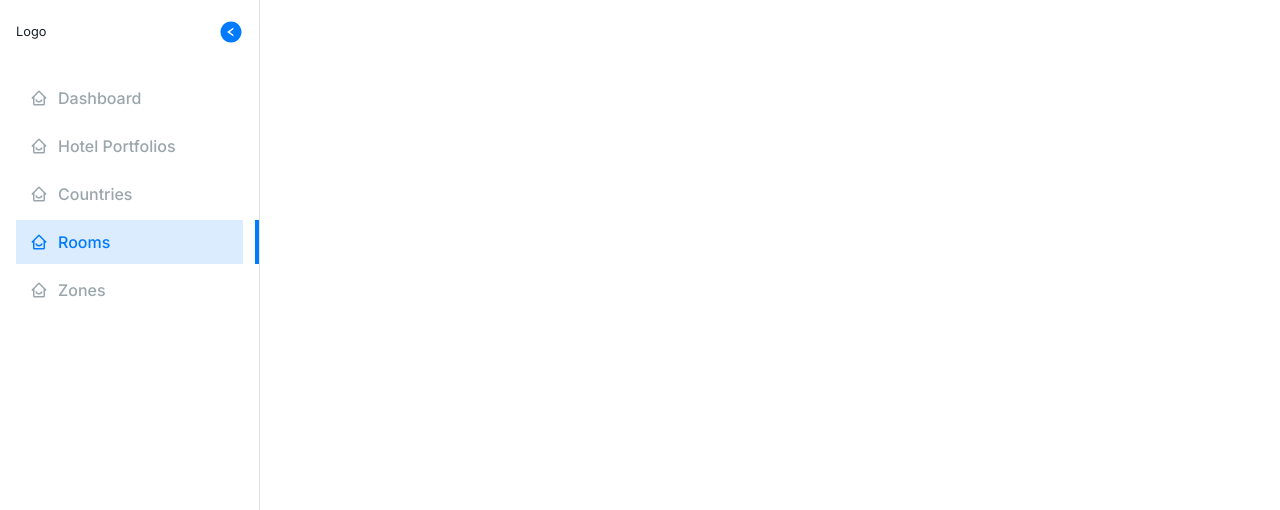
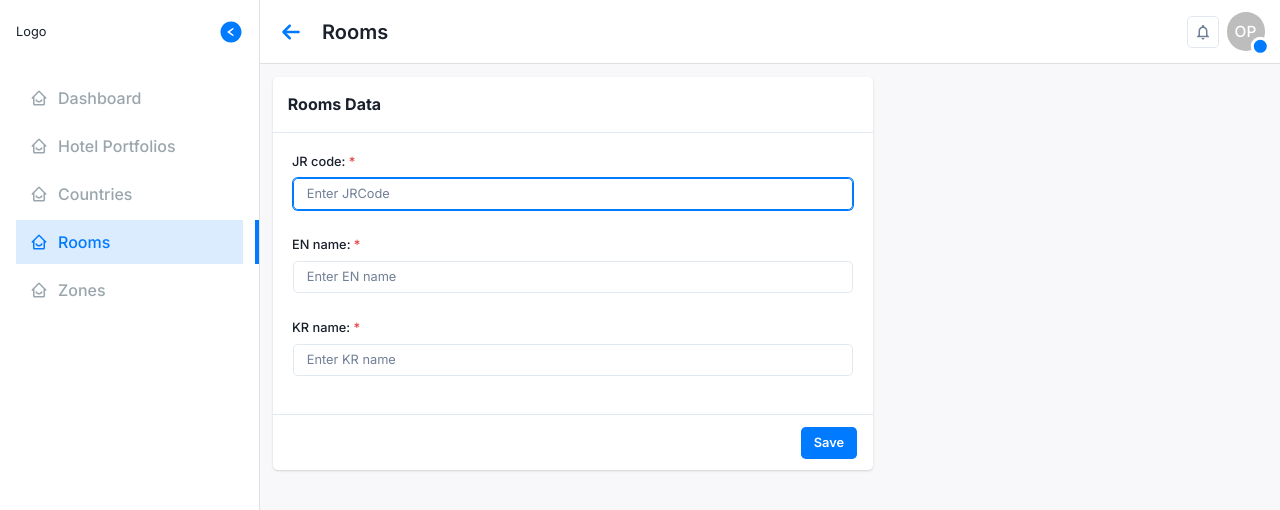
Before and after one commit to Salohidd1n/hotelbeds-admin, a React (Vite) app: page /rooms/1 in a window 1280 px wide. Shown: the top 510 px of the page. Built offline with nearby package versions, Linux system fonts and the light colour scheme; no server answers; what mobx-persist-store would draw is missing.

Commit message:
create room

```diff
--- a/src/modules/Rooms/Detail/index.jsx
+++ b/src/modules/Rooms/Detail/index.jsx
@@ -1,3 +1,136 @@
-export default function RoomDetailPage() {
-	return <div></div>;
-}
+import { Button, Heading } from '@chakra-ui/react';
+import { useForm } from 'react-hook-form';
+import { useNavigate, useParams } from 'react-router-dom';
+import BackButton from '../../../components/BackButton';
+import FormRow from '../../../components/FormElements/FormRow';
+import FormInput from '../../../components/FormElements/Input/FormInput';
+import Header, {
+	HeaderExtraSide,
+	HeaderLeftSide,
+	HeaderTitle,
+} from '../../../components/Header';
+import SimpleLoader from '../../../components/Loaders/SimpleLoader';
+import NotificationMenu from '../../../components/NotificationMenu';
+import { Page } from '../../../components/Page';
+import PageCard, {
+	PageCardFooter,
+	PageCardForm,
+	PageCardHeader,
+} from '../../../components/PageCard';
+import ProfileMenu from '../../../components/ProfileMenu';
+import useCustomToast from '../../../hooks/useCustomToast';
+import {
+	useGetRoomsById,
+	useRoomsCreate,
+	useRoomsUpdate,
+} from 'services/room.service';
+
+const RoomDetailPage = () => {
+	const navigate = useNavigate();
+	const { id } = useParams();
+	const { successToast } = useCustomToast();
+
+	const { control, reset, handleSubmit } = useForm({
+		defaultValues: {
+			user_type: 1,
+		},
+	});
+
+	const { isLoading } = useGetRoomsById({
+		id,
+		queryParams: {
+			cacheTime: false,
+			enabled: Boolean(id),
+			onSuccess: reset,
+		},
+	});
+
+	const { mutate: createUser, isLoading: createLoading } = useRoomsCreate({
+		onSuccess: () => {
+			successToast();
+			navigate(-1);
+		},
+	});
+	const { mutate: updateUser, isLoading: updateLoading } = useRoomsUpdate({
+		onSuccess: () => {
+			successToast();
+			navigate(-1);
+		},
+	});
+
+	const onSubmit = (values) => {
+		if (!id) createUser(values);
+		else {
+			updateUser({
+				id,
+				data: values,
+			});
+		}
+	};
+
+	if (isLoading) return <SimpleLoader h="100vh" />;
+
+	return (
+		<form onSubmit={handleSubmit(onSubmit)}>
+			<Header>
+				<HeaderLeftSide>
+					<BackButton />
+					<HeaderTitle>Rooms</HeaderTitle>
+				</HeaderLeftSide>
+				<HeaderExtraSide>
+					<NotificationMenu />
+					<ProfileMenu />
+				</HeaderExtraSide>
+			</Header>
+
+			<Page p={4} h="calc(100vh - 56px)">
+				<PageCard w={600}>
+					<PageCardHeader>
+						<HeaderLeftSide>
+							<Heading fontSize="xl">Rooms Data</Heading>
+						</HeaderLeftSide>
+					</PageCardHeader>
+
+					<PageCardForm p={6} spacing={8}>
+						<FormRow label="JR code:" required>
+							<FormInput
+								control={control}
+								name="JRCode"
+								placeholder="Enter JRCode"
+								autoFocus
+								required
+							/>
+						</FormRow>
+						<FormRow label="EN name:" required>
+							<FormInput
+								control={control}
+								name="en_name"
+								placeholder="Enter EN name"
+								required
+							/>
+						</FormRow>
+						<FormRow label="KR name:" required>
+							<FormInput
+								control={control}
+								name="kr_name"
+								placeholder="Enter KR name"
+								required
+							/>
+						</FormRow>
+					</PageCardForm>
+
+					<PageCardFooter mt={6}>
+						<Button
+							isLoading={createLoading || updateLoading}
+							type="submit"
+							ml="auto"
+						>
+              Save
+						</Button>
+					</PageCardFooter>
+				</PageCard>
+			</Page>
+		</form>
+	);
+};
+export default RoomDetailPage;
--- a/src/modules/Rooms/List/index.jsx
+++ b/src/modules/Rooms/List/index.jsx
@@ -12,12 +12,8 @@ import NotificationMenu from '../../../components/NotificationMenu';
 import { Page } from '../../../components/Page';
 import PageCard, { PageCardHeader } from '../../../components/PageCard';
 import ProfileMenu from '../../../components/ProfileMenu';
-import {
-	useUserDeleteMutation,
-	useUsersListQuery,
-} from '../../../services/user.service';
 import styles from './index.module.scss';
-import { useGetRooms } from 'services/room.service';
+import { useGetRooms, useRoomsDelete } from 'services/room.service';
 
 const RoomListPage = () => {
 	const navigate = useNavigate();
@@ -26,12 +22,9 @@ const RoomListPage = () => {
 
 	const { data, isLoading, refetch } = useGetRooms();
 
-	console.log('data===>', data);
-
-	const { mutate: deleteUser, isLoading: deleteLoading } =
-    useUserDeleteMutation({
-    	onSuccess: refetch,
-    });
+	const { mutate: deleteUser, isLoading: deleteLoading } = useRoomsDelete({
+		onSuccess: refetch,
+	});
 
 	const navigateToCreatePage = () => {
 		navigate(`${pathname}/create`);
@@ -55,16 +48,16 @@ const RoomListPage = () => {
 			render: (_, __, index) => index + 1,
 		},
 		{
-			title: 'Имя',
-			dataIndex: 'first_name',
+			title: 'JRCode',
+			dataIndex: 'JRCode',
 		},
 		{
-			title: 'Фамилия',
-			dataIndex: 'last_name',
+			title: 'EN name',
+			dataIndex: 'en_name',
 		},
 		{
-			title: 'Pinfl',
-			dataIndex: 'pinfl',
+			title: 'KR name',
+			dataIndex: 'kr_name',
 		},
 		{
 			title: '',
@@ -109,13 +102,13 @@ const RoomListPage = () => {
 					</PageCardHeader>
 
 					<Box p={3}>
-						{/* <DataTable
+						<DataTable
 							columns={columns}
-							data={users}
+							data={data?.hits}
 							scroll={{ y: 'calc(100vh - 260px)' }}
 							isLoading={isLoading || deleteLoading}
 							pagination={{
-								total: count,
+								total: data?.count,
 								pageSize,
 								onPageSizeChange: setPageSize,
 							}}
@@ -123,7 +116,7 @@ const RoomListPage = () => {
 								onClick: () => navigateToEditPage(row.id),
 							})}
 							className={styles.table}
-						/> */}
+						/>
 					</Box>
 				</PageCard>
 			</Page>
```
